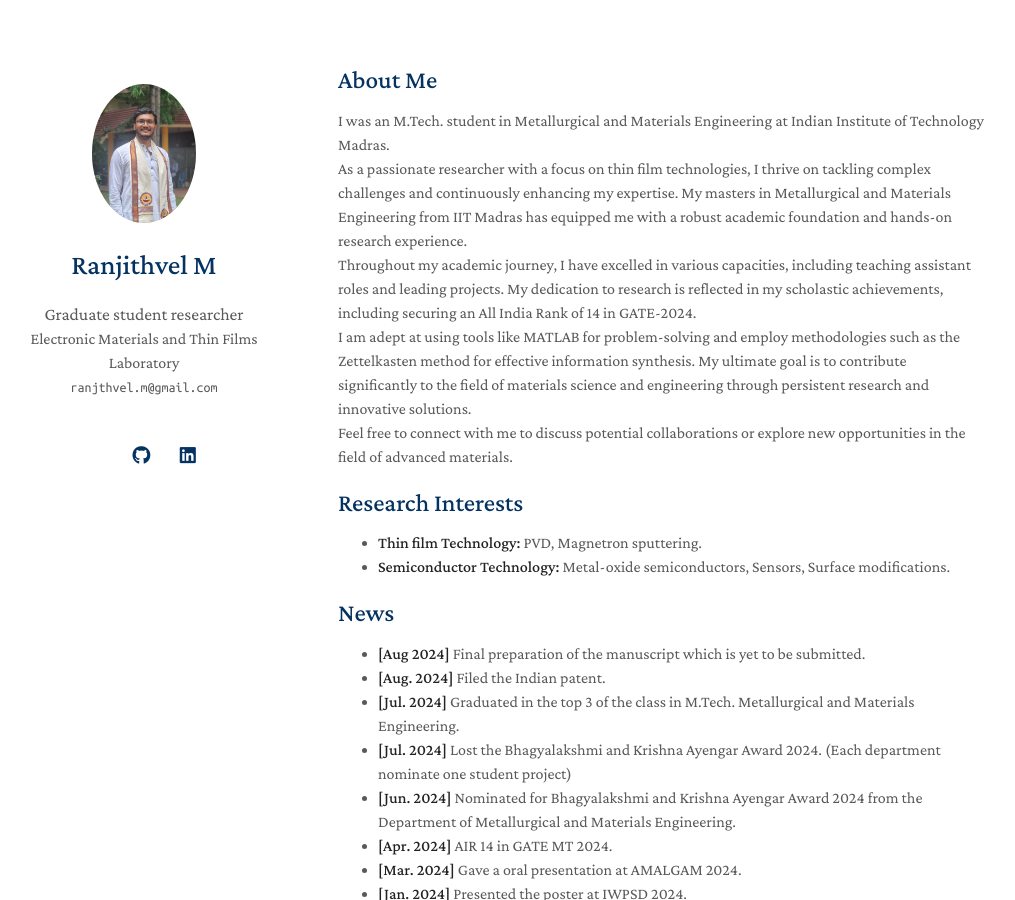
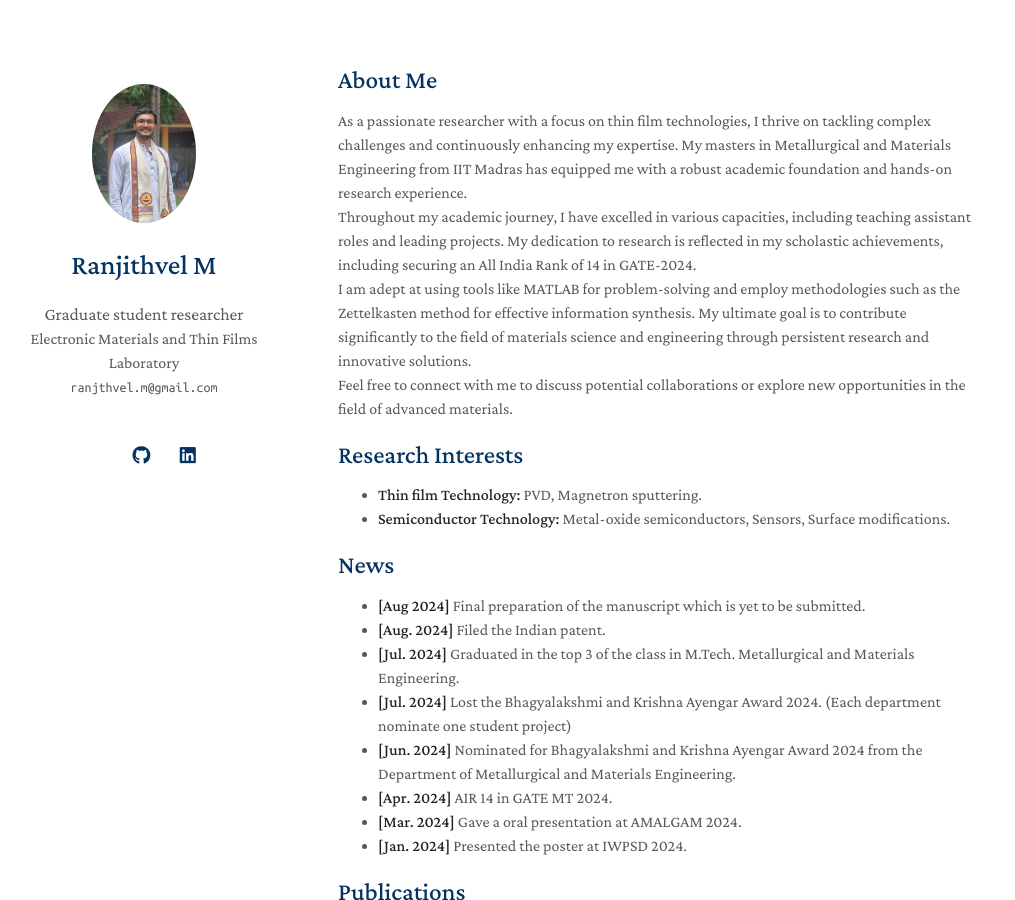
Before and after one commit to ranjithvel/ranjithvel.github.io, a Jekyll site: the page built from index.md, in a window 1280 px wide and 900 px high. Shown: the whole window, without its empty margins (132-1147 px from the left). Built offline with Jekyll 4.4.1, drawn with Linux system fonts in a browser that asks for light colours; some web fonts are replaced; a style sheet for code colours, icons or effects is not loaded; our own code applies the rules of GitHub Pages for plain Markdown files.

Commit message:
mtech removed

```diff
--- a/index.md
+++ b/index.md
@@ -4,7 +4,6 @@ layout: homepage
 
 ## About Me
 
-I was an M.Tech. student in Metallurgical and Materials Engineering at Indian Institute of Technology Madras. \
 As a passionate researcher with a focus on thin film technologies, I thrive on tackling complex challenges and continuously enhancing my expertise. My masters in Metallurgical and Materials Engineering from IIT Madras has equipped me with a robust academic foundation and hands-on research experience. \
 Throughout my academic journey, I have excelled in various capacities, including teaching assistant roles and leading projects. My dedication to research is reflected in my scholastic achievements, including securing an All India Rank of 14 in GATE-2024. \
 I am adept at using tools like MATLAB for problem-solving and employ methodologies such as the Zettelkasten method for effective information synthesis. My ultimate goal is to contribute significantly to the field of materials science and engineering through persistent research and innovative solutions.\
```
